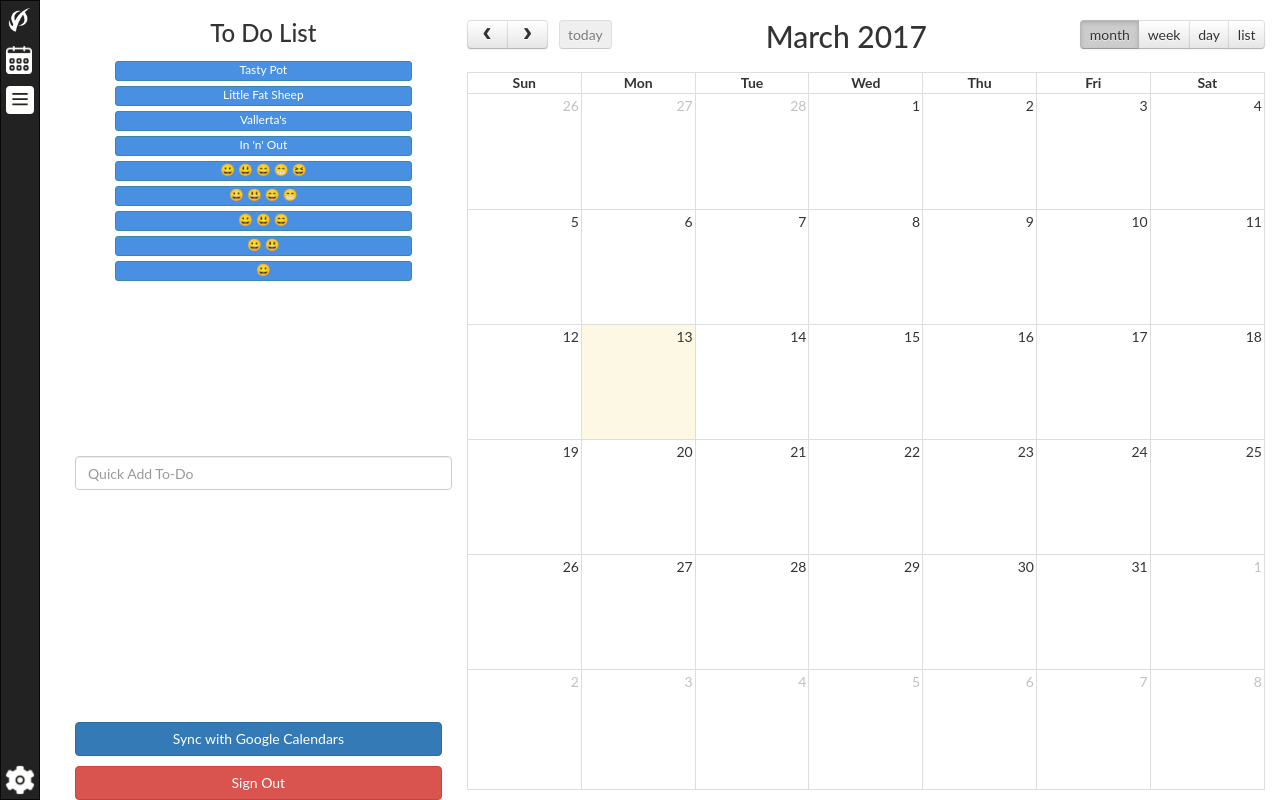
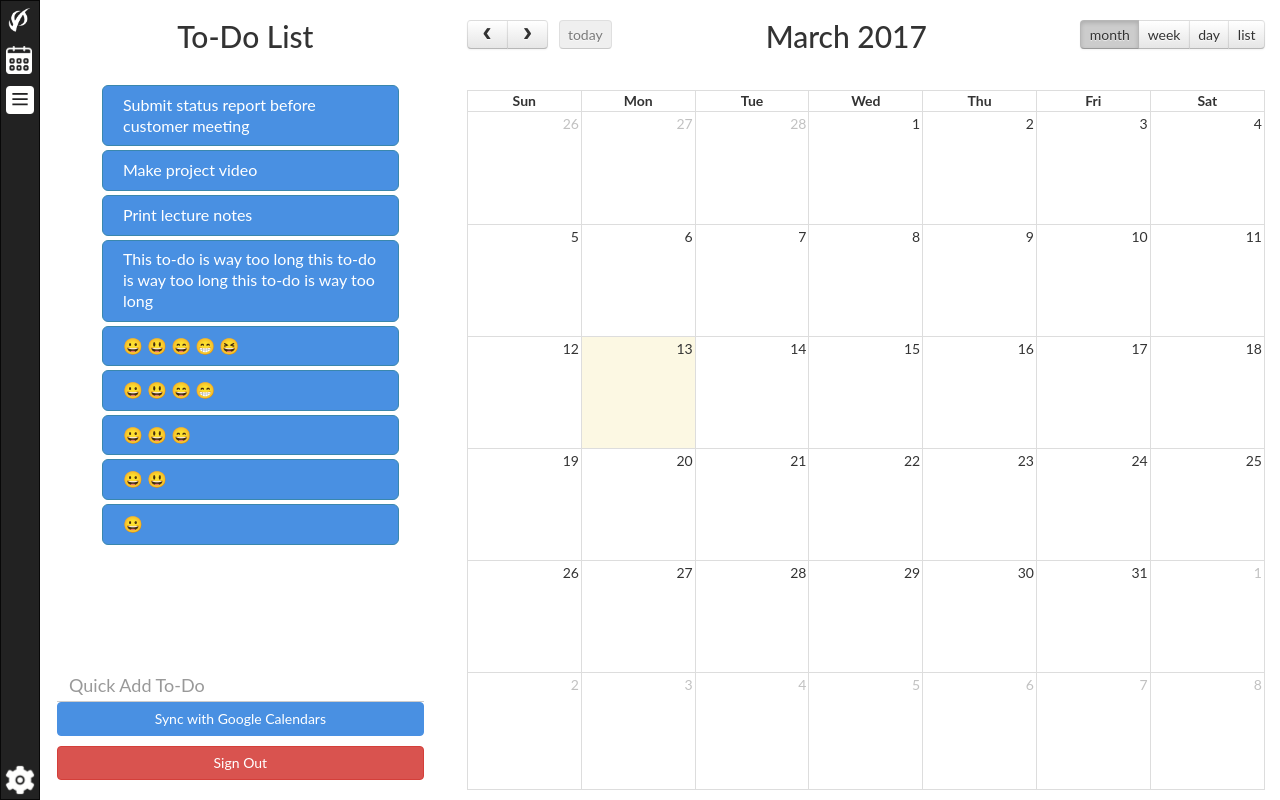
Before and after one commit to WilliamHuang1995/CSE110Project, a Django app: page / in a window 1280 px wide. Run offline with Django 3.2, Linux system fonts and the light colour scheme; lists and menus that the app fills with data are empty; some libraries are stand-ins or nearby versions.

Commit message:
todo list styling, form control focus issue

```diff
--- a/webapp/static/webapp/css/home.css
+++ b/webapp/static/webapp/css/home.css
@@ -14,7 +14,7 @@
      display: none;
  }
 *:focus {
-    outline: none;
+    outline: none !important;
 }
 .navbar-fixed-left {
     width: 40px;
@@ -47,19 +47,32 @@
     width: 100%;
     height: 50%;
     float: right;
-    padding: 0 40px;
+		padding-left: 40px;
+    padding-right: 40px;
     /*border around the stuff*/
-    background: #ffffff;
 
 }
 #external-events .fc-event {
-    text-align: center;
-    height: 20px;
+    text-align: left;
     width: 100%;
-    margin: 5px 0;
+		margin: 4px;
+	  font-size: 16px;
+		margin-left: 5px;
+		padding-top: 3%;
+		padding-bottom: 3%;
+    padding-left: 20px;
+		padding-right: 20px;
+		border-radius: 6px;
     cursor: pointer;
     background-color: #4990e2;
+}
 
+.col-md-4 {
+	right: 18px;
+}
+
+#external-events .fc-event:hover, .fc-event:focus, .fc-event:active {
+		background-color: #3A73B5;
 }
 
 #calendarTrash,#calendar-container{
@@ -70,16 +83,18 @@
     padding: 10px 15px 20px 0;
 }
 
-h3{
-    text-align:center;
+h3 {
+	text-align:center;
 }
-#quick-add{
+h2 {
+	text-align:center;
+	padding-bottom:18px;
+}
 
-}
 
 .button-group{
     position: absolute;
-    bottom:0;
+    bottom: 20px;
     width: 100%;
     padding-right: 40px;
 }
@@ -91,39 +106,32 @@
 #signout-button {
     margin-top: 10px;
 }
-<<<<<<< HEAD
 
 
-
-
-=======
->>>>>>> 73a783c5c1c9decee3687dd4e96011eccc7e7735
 .btn-primary {
     color: #fff;
     background-color: #4990e2;
     border-color: #4990e2; /*set the color you want here*/
 }
-<<<<<<< HEAD
-=======
 
 #id{
     color: #4990e2;
 }
 
->>>>>>> 73a783c5c1c9decee3687dd4e96011eccc7e7735
+
+
+
+
 .btn-primary:hover, .btn-primary:focus, .btn-primary:active, .btn-primary.active, .open>.dropdown-toggle.btn-primary {
     color: #fff;
     background-color: #3A73B5;
     border-color: #3A73B5; /*set the color you want here*/
 }
 
-<<<<<<< HEAD
-
-=======
 .modal-content{
     padding: 5%;
 }
->>>>>>> 73a783c5c1c9decee3687dd4e96011eccc7e7735
+
 .modal-header {
 	border-bottom: 0px;
 	padding: 20px;
@@ -142,11 +150,6 @@
 	text-align: left !important;
 }
 
-<<<<<<< HEAD
-=======
-
-
->>>>>>> 73a783c5c1c9decee3687dd4e96011eccc7e7735
 /* Label ------------------------------- */
 
 
@@ -157,12 +160,12 @@
 	border-right: 1px;
 	box-shadow: none;
 	font-size: 18px;
-	color: #979797;
 	border-radius: 0px;
 }
 
-.form-control:focus ~ label {
+.form-control:focus {
 	outline: none !important;
+	-webkit-box-shadow: none;
 }
 
 /* Bottom bars ------------------------------- */
@@ -190,7 +193,6 @@
 }
 
 
-
 /* Form styling ------------------------------- */
 
 .input-group        {
@@ -207,7 +209,10 @@
   border-bottom:1px solid #979797;
 	background: transparent;
 }
-input:focus     { outline:none !important; }
+
+input:focus {
+	outline:none !important;
+}
 
 .input-time {
 	padding-top: 70px;
--- a/webapp/templates/webapp/home.html
+++ b/webapp/templates/webapp/home.html
@@ -14,7 +14,6 @@
         <link rel="stylesheet" href="{% static 'webapp/css/bootstrap.min.css' %}" type = "text/css"/>
         <link rel="stylesheet" href="{% static 'webapp/css/home.css' %}" type="text/css"/>
 
-				<link rel="stylesheet" href="{% static 'webapp/css/fullcalendar-custom.css' %}" type="text/css"/>
 
         <!--Not sure what this one does, too afraid to remove-->
         <meta name="viewport" content="width=device-width, initial-scale=1">
@@ -153,7 +152,7 @@
             </div>
             <div class="alert alert-success alert-dismissable fade in" style="display:none;" id="event-add-success">
                 <a href="#" class="close" data-hide="alert" onclick="hide()" aria-label="close">&times;</a>
-                <strong>Success!</strong> To Do has been added to Calendar!
+                <strong>Success!</strong> To-do has been added to Calendar!
             </div>
             <div class="alert alert-success alert-dismissable fade in" style="display:none;" id="event-change-success">
                 <a href="#" class="close" data-hide="alert" onclick="hide()" aria-label="close">&times;</a>
@@ -179,13 +178,13 @@
             <div class="row">
 
                 <div class="col-md-4" id="calendarTrash">
-                    <h3>To Do List</h3>
+                    <h2>To-Do List</h2>
                     <div id='external-events'>
 
-                        <div class='fc-event'>Tasty Pot</div>
-                        <div class='fc-event'>Little Fat Sheep</div>
-                        <div class='fc-event'>Vallerta's</div>
-                        <div class='fc-event'>In 'n' Out</div>
+                        <div class='fc-event'>Submit status report before customer meeting</div>
+                        <div class='fc-event'>Make project video</div>
+                        <div class='fc-event'>Print lecture notes</div>
+                        <div class='fc-event'>This to-do is way too long this to-do is way too long this to-do is way too long</div>
                         <div class='fc-event'>😀 😃 😄 😁 😆 </div>
                         <div class='fc-event'>😀 😃 😄 😁 </div>
                         <div class='fc-event'>😀 😃 😄 </div>
@@ -193,11 +192,12 @@
                         <div class='fc-event'>😀 </div>
                     </div>
 
-                    <div id = 'form-container'>
+
+
+                    <div class="button-group">
+											<div id = 'form-container'>
                         <input class="form-control" type="text" value="" placeholder="Quick Add To-Do" id="quick-add">
                     </div>
-
-                    <div class="button-group">
                         <button id="authorize-button" class="btn btn-primary btn-large btn-block">Sync with Google Calendars</button>
                         <button id="signout-button" class="btn btn-danger btn-large btn-block">Sign Out</button>
                         <button id="signout-button" style="display: none;">Sign Out</button>
```
